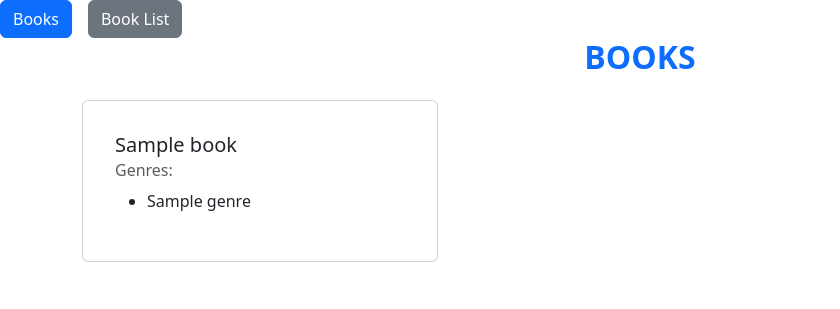
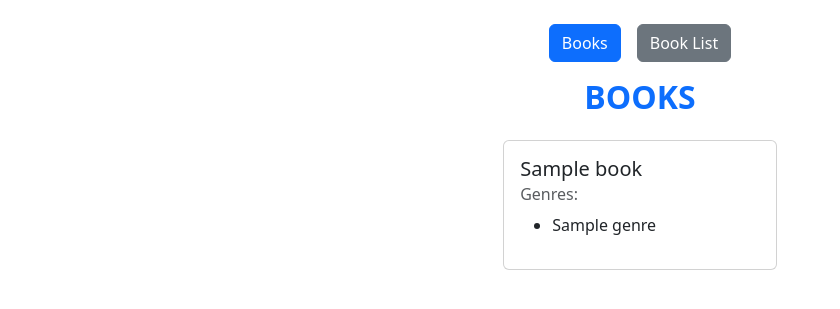
Before and after one commit to Justin-Schultz-GHub/ls-py185-book_tracker, a Flask app: page /books in a window 1280 px wide. Shown: the part 70-379 px from the top of the page, without its empty margins (0-840 px from the left). Run offline with Flask 3, Linux system fonts and the light colour scheme; the visitor is signed in with stand-in values (Sample User, id 1); a database or web service that is not in the repository returns one stand-in record (values such as "Sample title"); some libraries are stand-ins or nearby versions.

Commit message:
Make book cards wrap, minor UI tweaks

```diff
--- a/templates/book_list.html
+++ b/templates/book_list.html
@@ -4,7 +4,7 @@
 
 {% block content %}
 <div class="d-flex justify-content-center gap-2 mb-3">
-    {% set statuses = ['all', 'Reading', 'Completed', 'Plan to Read', 'Dropped', 'On Hold'] %}
+    {% set statuses = ['All', 'Reading', 'Completed', 'Plan to Read', 'Dropped', 'On Hold'] %}
     {% for s in statuses %}
         <a href="{{ url_for('book_list', status=s, order_by=request.args.get('order_by', 'title'), order_dir=request.args.get('order_dir', 'desc')) }}"
            class="btn {% if status == s %}btn-primary{% else %}btn-outline-primary{% endif %}">
@@ -29,7 +29,7 @@
                 <td>{{ loop.index }}</td>
                 <td><a href="{{ url_for('book', book_id=entry.book_id) }}">{{ entry.title }}</a></td>
                 <td>{{ entry.status }}</td>
-                <td>{{ '' if entry.score == 'Select' else entry.score }}</td>
+                <td class="text-center">{{ '' if entry.score == 'Select' else entry.score }}</td>
                 <td style="max-width: 300px; white-space: normal; word-wrap: break-word;">{{ entry.memo if entry.memo else '' }}</td>
             </tr>
             {% endfor %}
--- a/templates/books.html
+++ b/templates/books.html
@@ -3,12 +3,11 @@
 {% block page_title %}BOOKS{% endblock %}
 {% block content %}
 <div class="container mt-4">
-        <div class="row">
+    <div class="row mx-auto" style="width: 80%; justify-content: center;">
         {% for book in books %}
         <div class="col-md-4 mb-3">
+            <a href="{{ url_for('book', book_id=book[0]) }}" class="text-decoration-none text-dark">
                 <div class="card h-100">
-                    <div class="card-body">
-                        <a href=" {{ url_for('book', book_id=book[0]) }}" class="text-decoration-none text-dark"</a>
                     <div class="card-body">
                         <h5 class="card-title">{{ book.title }}</h5>
                         <h6 class="card-subtitle mb-2 text-muted">Genres:</h6>
@@ -19,7 +18,7 @@
                         </ul>
                     </div>
                 </div>
-                </div>
+            </a>
         </div>
         {% endfor %}
     </div>
--- a/templates/layout.html
+++ b/templates/layout.html
@@ -20,7 +20,7 @@
             {% endif %}
         {% endwith %}
         <main>
-            <div class="d-flex gap-3">
+            <div class="d-flex justify-content-center gap-3 mt-4 mb-3">
                 <a href="{{ url_for('books') }}" class="btn btn-primary">Books</a>
                 {% if session.user_id %}
                 <a href="{{ url_for('book_list') }}" class="btn btn-secondary">Book List</a>
```
Lines whose indentation alone changed are shown as unchanged.
